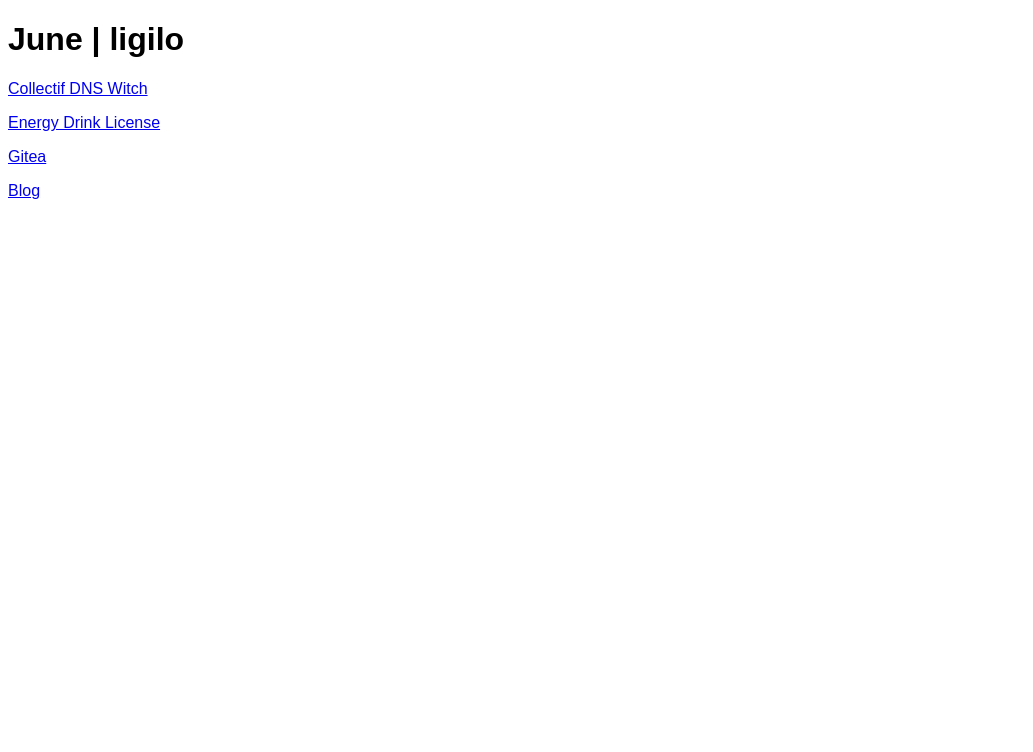
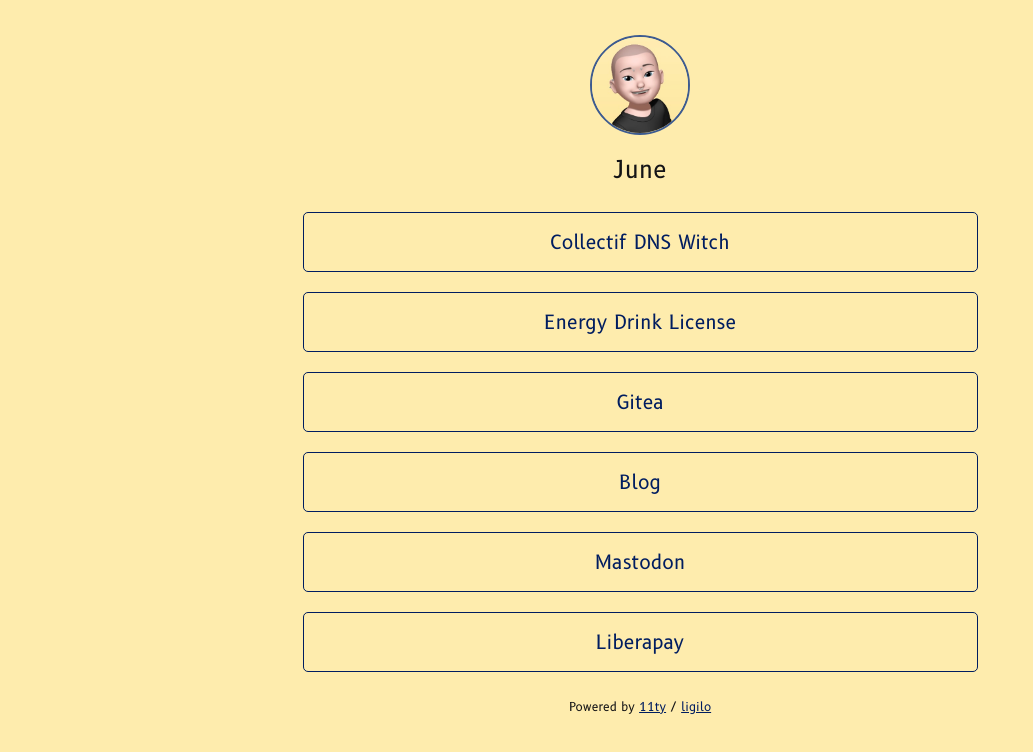
Before and after one commit to juin-en-anglais/11ty-ligilo, an Eleventy site: page src/index.md in a window 1280 px wide. Shown: the whole page, without its empty margins (0-1033 px from the left). Built offline with nearby package versions, Linux system fonts and the light colour scheme; Eleventy itself is replaced by a stand-in of ours; files that its build step writes are made by us from their sources.

Commit message:
All the stuff we need

```diff
--- a/package.json
+++ b/package.json
@@ -1,7 +1,7 @@
 {
   "name": "11ty-ligilo",
   "version": "1.0.0",
-  "description": "",
+  "description": "All your links in one web page",
   "main": "index.js",
   "scripts": {
     "start": "npx @11ty/eleventy --serve",
@@ -9,8 +9,8 @@
     "test": "echo \"Error: no test specified\" && exit 1"
   },
   "keywords": [],
-  "author": "",
-  "license": "ISC",
+  "author": "June",
+  "license": "EnergyDrink License",
   "devDependencies": {
     "@11ty/eleventy": "^2.0.1"
   }
--- a/src/_data/links.json
+++ /dev/null
@@ -1,18 +0,0 @@
- [
-    {
-        "name":"Collectif DNS Witch",
-        "url":"https://dns-witch.eu.org/"
-    },
-    {
-        "name":"Energy Drink License",
-        "url":"https://github.com/june-coloc/EnergyDrink-license/blob/main/license.md"
-    },
-    {
-        "name":"Gitea",
-        "url":"https://labo.lacoloc.cafe/june"
-    },
-    {
-        "name":"Blog",
-        "url":"https://grimoire.eu.org/june"
-    }
-]
--- /dev/null
+++ b/src/_data/user.json
@@ -0,0 +1,30 @@
+{
+    "name": "June",
+    "pfp": "memoji.jpg",
+    "links": [
+        {
+            "name":"Collectif DNS Witch",
+            "url":"https://dns-witch.eu.org/"
+        },
+        {
+            "name":"Energy Drink License",
+            "url":"https://github.com/june-coloc/EnergyDrink-license/blob/main/license.md"
+        },
+        {
+            "name":"Gitea",
+            "url":"https://labo.lacoloc.cafe/june"
+        },
+        {
+            "name":"Blog",
+            "url":"https://grimoire.eu.org/june"
+        },
+        {
+            "name":"Mastodon",
+            "url":"https://social.lacoloc.cafe/june"
+        },
+        {
+            "name":"Liberapay",
+            "url":"https://liberapay.com/juin_en_anglais/"
+        }
+    ]
+}
--- a/src/_includes/base.njk
+++ b/src/_includes/base.njk
@@ -3,15 +3,23 @@
 <head>
     <meta charset="UTF-8">
     <meta name="viewport" content="width=device-width, initial-scale=1.0">
-    <title>{{ title }}</title>
-    <link rel="stylesheet" href="/css/style.css" />
+    <title>{{ user.name }} | ligilo</title>
+    <link rel="icon" href="img/pfp/{{ user.pfp }}" type="image/x-icon">
+    <link rel="stylesheet" href="/css/style.css"/>
+    <meta property="og:title" content="{{ user.name }} | ligilo">
+    <meta property="og:type" content="website">
+    <meta property="og:image" content="/img/pfp/{{ user.pfp }}">
+    <meta property="og:description" content="One web page, to link them all">
+    <meta property="og:site_name" content="{{ user.name }}">
 </head>
 <body>
-    <header>
-        <h1>{{ title }}</h1>
-    </header>
-    <main>
+    <img id="userPhoto" src="/img/pfp/{{ user.pfp}}" alt="User Photo">
+    <a href="" id="userName">{{ user.name }}</a>
+    <div id="links">
         {{ content | safe }}
-    </main>
+    </div>
+    <footer>
+        Powered by <a href="https://11ty.dev">11ty</a> / <a href="">ligilo</a>
+    </footer>
 </body>
 </html>
--- a/src/_includes/links.njk
+++ b/src/_includes/links.njk
@@ -1,3 +1,3 @@
-{% for link in links %}
-    <a href="{{ link.url }}">{{ link.name }}</a>
+{% for link in user.links %}
+    <a class="link" href="{{ link.url }}">{{ link.name }}</a>
 {% endfor%}
--- a/src/css/style.css
+++ b/src/css/style.css
@@ -1,3 +1,100 @@
-body {
-    font-family: sans-serif;
+/*
+    Color scheme based on my memoji
+*/
+
+:root {
+    --font-family: 'b612';
+    --font: 'b612', sans-serif;
+
+    --medium-champagne: #feecadff;
+    --eerie-black: #141416ff;
+    --bdazzled-blue: #3D5B90;
+    --royal-blue-dark: #001D60;
 }
+
+@font-face {
+    font-family: 'b612';
+    src: url('../fonts/b612-regular.ttf') format('truetype');
+}
+
+body{
+    background-color: var(--medium-champagne);
+    color: var(--royal-blue-dark);
+}
+
+footer{
+    text-align: center;
+
+    color:var(--eerie-black);
+
+    font-family: var(--font);
+    font-size: 0.75rem;
+    font-weight: 400;
+}
+
+footer a {
+    color: var(--royal-blue-dark)
+}
+
+#userPhoto{
+    width: 96px;
+    height: 96px;
+
+    display: block;
+
+    margin: 35px auto 20px;
+
+    border-radius: 50%;
+    border: solid var(--bdazzled-blue) 2px;
+}
+
+#userName{
+    width: 100%;
+
+    color: var(--eerie-black);
+
+    font-family: var(--font);
+    font-size: 1.5rem;
+    font-weight: 400;
+
+    text-align: center;
+    text-decoration: none;
+
+    line-height: 1.25;
+    display: block;
+}
+
+#links{
+    max-width: 675px;
+    width: auto;
+
+    display: block;
+
+    margin: 27px auto;
+}
+.link{
+    display: block;
+    margin-bottom: 20px;
+    padding: 17px;
+
+    background-color: var(--medium-champagne);
+    color:var(--royal-blue-dark);
+
+    font-family: var(--font);
+    font-size: 1.2rem;
+    font-weight: 500;
+
+    border-radius: 5px;
+    border: solid var(--royal-blue-dark) 1px;
+
+    text-align: center;
+    text-decoration: none;
+
+    transition: all .25s cubic-bezier(.08,.59,.29,.99);
+
+}
+
+.link:hover{
+    background-color: var(--royal-blue-dark);
+    color: var(--medium-champagne);
+}
--- a/src/index.md
+++ b/src/index.md
@@ -1,5 +1,5 @@
 ---
-title: "June | ligilo"
+title: ligilo
 layout: base.njk
 templateEngineOverride: njk,md
 ---
```
Also changed, not shown: .eleventy.js, src/fonts/b612-regular.ttf (added), src/img/pfp/memoji.jpg (added), 2 other files.
